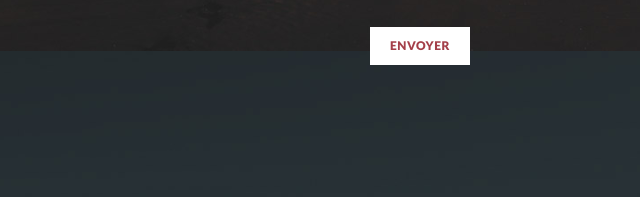
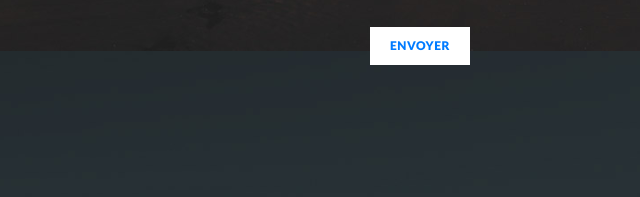
Before and after one commit to oussamat83/oussamat83.github.io, a plain HTML site: page index.html in a window 1280 px wide. Shown: the part 4749-4946 px from the top of the page, 380-1020 px from the left. Drawn offline with Linux system fonts and the light colour scheme.

Commit message:
Update index.html

```diff
--- a/index.html
+++ b/index.html
@@ -450,7 +450,7 @@ https://templatemo.com/tm-531-reflux
                     <div class="col-md-12">
                       <fieldset>
                         <button type="submit" id="form-submit" class="button">
-                          Envoyer
+                           <a href="mailto:oussamatarchoun83@gmail.com">Envoyer</a>
                         </button>
                       </fieldset>
                     </div>
```
